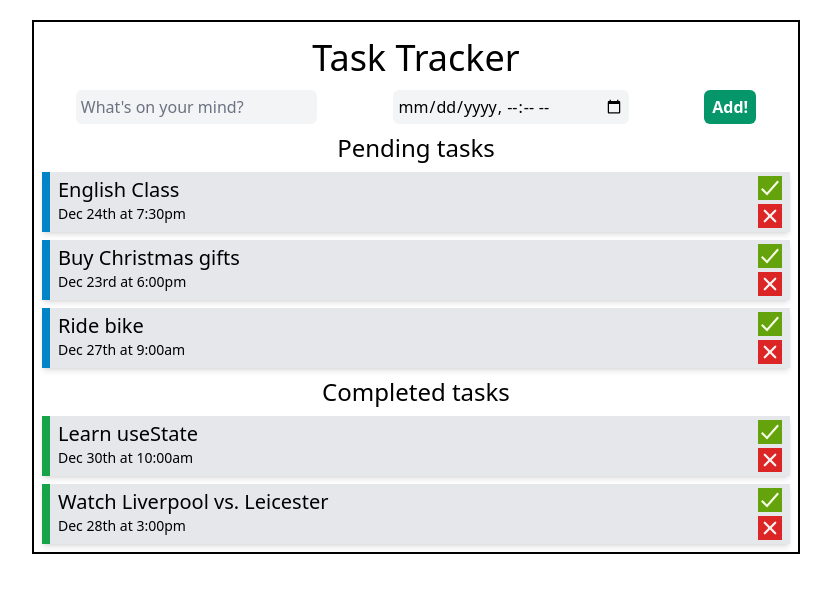
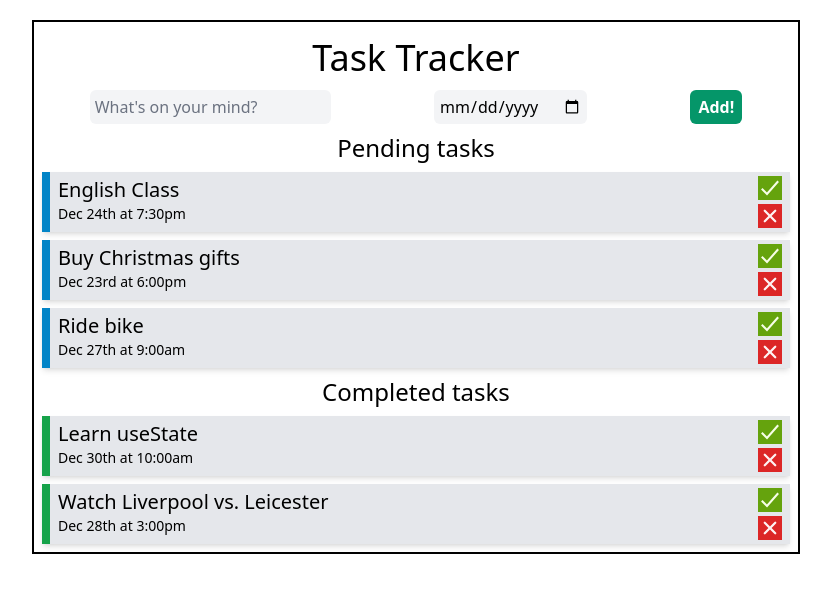
Before and after one commit to d-rocham/task-tracker, a React (Create React App) app: page / in a window 1280 px wide. Shown: the top 592 px of the page, without its empty margins (224-1055 px from the left). Built offline with nearby package versions, Linux system fonts and the light colour scheme.

Commit message:
Finished AddTask.js, created onSubmit prop

```diff
--- a/src/App.js
+++ b/src/App.js
@@ -49,9 +49,16 @@ function App() {
     ))
   };
 
+  const addTask = (task) => {
+    const id = tasks.length;
+    const newTask = { id, ...task };
+
+    setTasks([...tasks, newTask]);
+  }
+
   return (
     <div className="application-container flex flex-col justify-center my-5 mx-auto px-2 max-w-screen-md border-2 border-black">
-      <Header />
+      <Header onSubmit={addTask} />
       <Tasks title={"Pending tasks"} tasks={tasks} completed={false} onDelete={deleteTask} onChangeStatus={changeStatus} />
       <Tasks title={"Completed tasks"} tasks={tasks} completed={true} onDelete={deleteTask} onChangeStatus={changeStatus} />
     </div>
--- /dev/null
+++ b/src/components/AddTask.js
@@ -0,0 +1,31 @@
+import { useState } from "react";
+
+const AddTask = ({ onSubmit }) => {
+    const [text, setText] = useState("");
+    const [date, setDate] = useState("");
+
+    const onClick = (e) => {
+        e.preventDefault();
+        //TODO: input validation
+
+        if (!text || !date) {
+            alert("Both fields are required!")
+            return;
+        }
+
+        onSubmit({ content: text, date: new Date(date).toDateString(), completed: false });
+
+        setText("");
+        setDate("");
+    }
+
+    return (
+        <form action="" className="create-new-task inline-flex justify-around flex-wrap gap-2">
+            <input type="text" name="" id="" value={text} onChange={(e) => setText(e.target.value)} placeholder="What's on your mind?" required className="p-1 rounded-md bg-gray-100 border-transparent" />
+            <input type="date" name="" id="" value={date} onChange={(e) => setDate(e.target.value)} required className="p-1 rounded-md bg-gray-100 border-transparent" />
+            <input type="submit" value="Add!" onClick={onClick} className="py-1 px-2 rounded-md bg-emerald-600 border-transparent text-white font-bold cursor-pointer" />
+        </form>
+    )
+}
+
+export default AddTask;
--- a/src/components/Header.js
+++ b/src/components/Header.js
@@ -1,10 +1,10 @@
-import NewTask from "./NewTask";
+import AddTask from "./AddTask";
 
-const Header = () => {
+const Header = ({ onSubmit }) => {
     return (
         <div className="header-container flex flex-col justify-center py-2">
             <h1 className="header-title text-4xl text-center py-2 mb-1">Task Tracker</h1>
-            <NewTask />
+            <AddTask onSubmit={onSubmit} />
         </div>
 
     )
--- a/src/components/NewTask.js
+++ /dev/null
@@ -1,16 +0,0 @@
-const NewTask = () => {
-    const onClick = (e) => {
-        e.preventDefault();
-        console.log(e)
-    }
-
-    return (
-        <form action="" className="create-new-task inline-flex justify-around flex-wrap gap-2">
-            <input type="text" name="" id="" placeholder="What's on your mind?" className="p-1 rounded-md bg-gray-100 border-transparent" />
-            <input type="datetime-local" name="" id="" className="p-1 rounded-md bg-gray-100 border-transparent" />
-            <input type="submit" value="Add!" onClick={onClick} className="py-1 px-2 rounded-md bg-emerald-600 border-transparent text-white font-bold cursor-pointer" />
-        </form>
-    )
-}
-
-export default NewTask;
```
